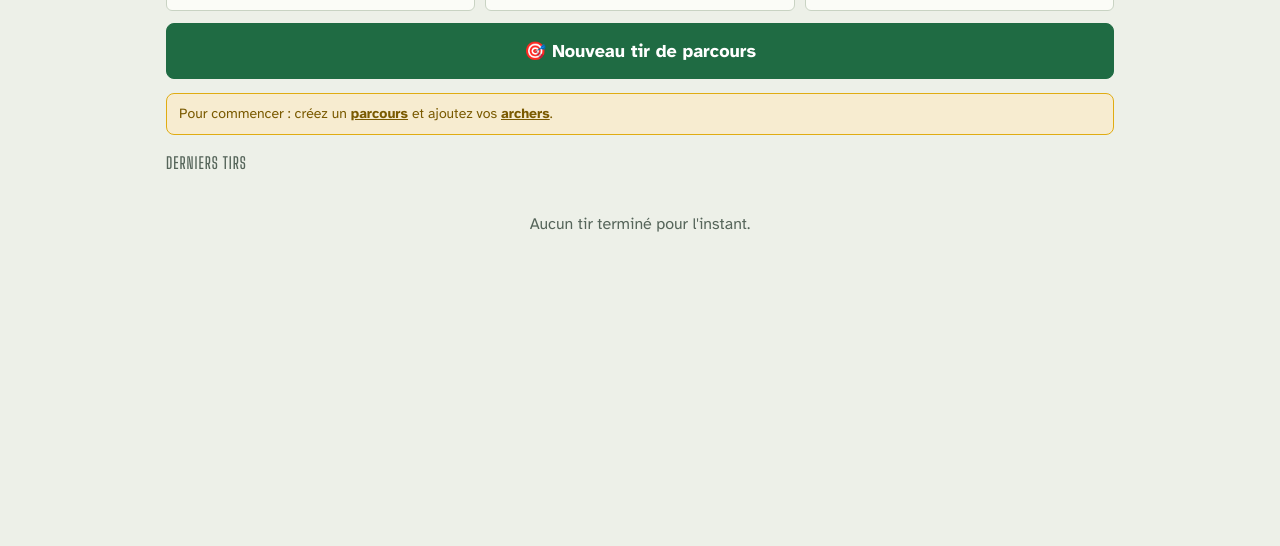
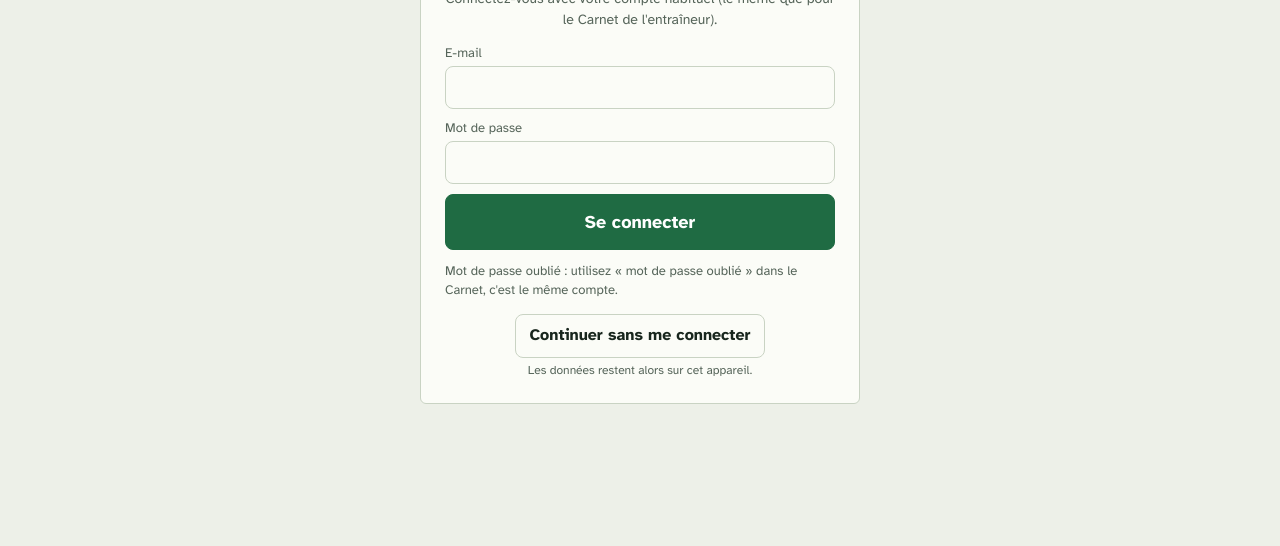
Before and after one commit to cedr-cmyk/tir-parcours, a plain HTML site: page index.html in a window 1280 px wide. Shown: the part 254-800 px from the top of the page. Drawn offline with nearby package versions, Linux system fonts and the light colour scheme.

Commit message:
Add files via upload

```diff
--- a/index.html
+++ b/index.html
@@ -240,13 +240,13 @@ window.addEventListener('online',()=>sync(true));
 setInterval(()=>{if(Object.keys(S.dirty).length)sync(false)},60000);
 async function login(){const em=$('#lem').value.trim(),pw=$('#lpw').value;if(!em||!pw){toast('E-mail et mot de passe');return}
   if(!SB){toast('Supabase non configuré (config.js)');return}
-  const{error}=await SB.auth.signInWithPassword({email:em,password:pw});if(error){toast('Connexion refusée : '+error.message);return}toast('Connecté');}
-async function logout(){if(!SB)return;await SB.auth.signOut();USER=null;MOI=null;MOI_LOADED=false;try{localStorage.removeItem(LS+'-moi')}catch(e){}setSync('login');render()}
+  const{error}=await SB.auth.signInWithPassword({email:em,password:pw});if(error){toast(/invalid/i.test(error.message)?'E-mail ou mot de passe incorrect':'Connexion refusée : '+error.message);return}toast('Connecté');if(V.view==='login')go('home')}
+async function logout(){if(!SB)return;await SB.auth.signOut();USER=null;MOI=null;MOI_LOADED=false;try{localStorage.removeItem(LS+'-moi')}catch(e){}setSync('login');go('login')}
 (async()=>{try{if(!CFG.supabaseUrl||!CFG.supabaseAnonKey||!window.supabase){setSync('local');return}
   SB=window.supabase.createClient(CFG.supabaseUrl,CFG.supabaseAnonKey,{auth:{persistSession:true,autoRefreshToken:true}});
   const{data}=await SB.auth.getSession();USER=data&&data.session?data.session.user:null;
   SB.auth.onAuthStateChange((_e,sess)=>{const was=USER&&USER.id;USER=sess?sess.user:null;if(USER&&USER.id!==was){sync(true);MOI_LOADED=false;if(['reglages','moi','archers'].includes(V.view))render()}else if(!USER)setSync('login')});
-  if(USER)await sync(true);else setSync('login')}catch(e){setSync('local')}})();
+  if(USER)await sync(true);else{setSync('login');go('login')}}catch(e){setSync('local')}})();
 if('serviceWorker' in navigator&&location.protocol==='https:'){window.addEventListener('load',()=>navigator.serviceWorker.register('sw.js').catch(()=>{}))}
 
 // ---------- Calcul des points ----------
@@ -272,6 +272,8 @@ function go(view,extra){if(view!=='tir')chStop();V=Object.assign({view},extra||{
 function render(){
   const tabOf={tir:'new',detail:'home',pedit:'parcours'}[V.view]||V.view;
   $('#nav').innerHTML=TABS.map(([k,l])=>`<button class="${k===tabOf?'on':''}" onclick="go('${k}')">${l}</button>`).join('');
+  if(V.view==='login'){$('#nav').style.display='none';$('#app').innerHTML=vLogin();return}
+  $('#nav').style.display='';
   const f={home:vHome,new:vNew,tir:vTir,detail:vDetail,parcours:vParcours,pedit:vPEdit,archers:vArchers,suivi:vSuivi,moi:vMoi,reglages:vReglages}[V.view]||vHome;
   $('#app').innerHTML=f();
   if(V.view==='pedit')refreshChecks();
@@ -279,6 +281,16 @@ function render(){
   if(V.view==='archers'&&V.aid)loadAcces();
   if(V.view==='moi'&&!MOI_LOADED)loadMoi();
 }
+
+// ---------- Page de connexion ----------
+function vLogin(){return `<div class="login"><div class="card" style="max-width:440px;margin:30px auto;padding:24px">
+  <div style="text-align:center;font-size:44px">🏹</div><h2 style="text-align:center;margin:4px 0 2px">Tir Parcours</h2>
+  <p class="muted" style="text-align:center;margin-top:0">Connectez-vous avec votre compte habituel (le même que pour le Carnet de l'entraîneur).</p>
+  <form onsubmit="event.preventDefault();login()"><div class="f"><label>E-mail</label><input id="lem" type="email" autocomplete="username" required></div>
+  <div class="f"><label>Mot de passe</label><input id="lpw" type="password" autocomplete="current-password" required></div>
+  <button class="btn p big" style="width:100%" type="submit">Se connecter</button></form>
+  <p class="muted" style="font-size:13px;margin-top:12px">Mot de passe oublié : utilisez « mot de passe oublié » dans le Carnet, c'est le même compte.</p>
+  <div style="text-align:center;margin-top:14px"><button class="btn" onclick="go('home')">Continuer sans me connecter</button><div class="muted" style="font-size:12px;margin-top:4px">Les données restent alors sur cet appareil.</div></div></div></div>`}
 
 // ---------- Accueil ----------
 function vHome(){
```
